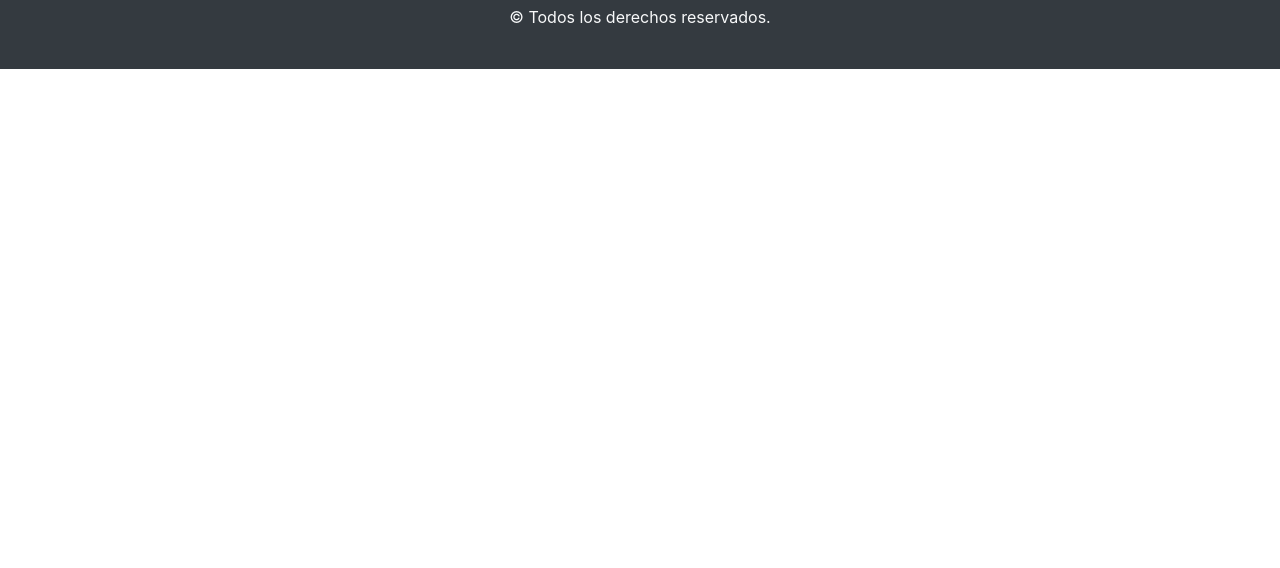
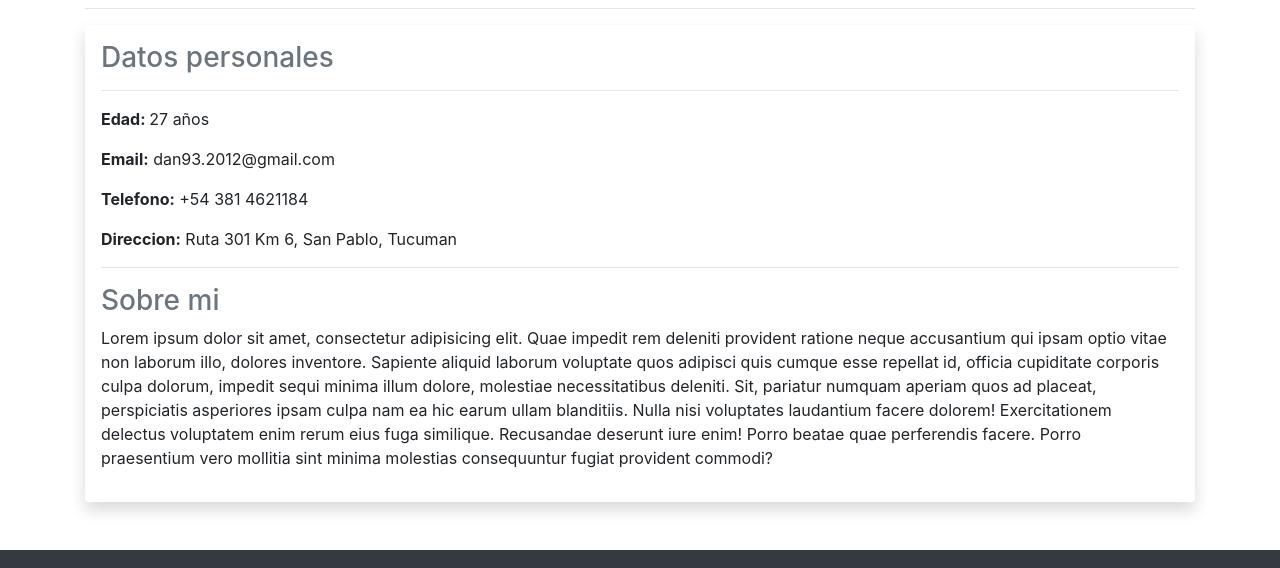
Before and after one commit to danielon9320/danielon9320.github.io, a plain HTML site: page index.html in a window 1280 px wide. Shown: the part 415-983 px from the top of the page. Before the commit the page ends 800 px from the top, so only its background shows below. Drawn offline with nearby package versions, Linux system fonts and the light colour scheme.

Commit message:
se agrego informacion basica de mi cv

```diff
--- a/index.html
+++ b/index.html
@@ -59,6 +59,21 @@
             <p class="lead">Software Developer</p>
         </div>
     </section>
+    <section class="container">
+        <h2 class="display-4 text-center my-4" id="informacionBasica">Informacion basica</h2>
+        <hr>
+        <article class="shadow p-3 mb-5 bg-white rounded">
+            <h3 class="text-secondary">Datos personales</h3>
+            <hr>
+            <strong><p>Edad: </strong> 27 años</p>
+            <strong><p>Email:</strong> dan93.2012@gmail.com</p>
+            <strong><p>Telefono:</strong> +54 381 4621184</p>
+           <strong><p>Direccion:</strong> Ruta 301 Km 6, San Pablo, Tucuman</p>
+            <hr>
+            <h3 class="text-secondary">Sobre mi</h3>
+            <p>Lorem ipsum dolor sit amet, consectetur adipisicing elit. Quae impedit rem deleniti provident ratione neque accusantium qui ipsam optio vitae non laborum illo, dolores inventore. Sapiente aliquid laborum voluptate quos adipisci quis cumque esse repellat id, officia cupiditate corporis culpa dolorum, impedit sequi minima illum dolore, molestiae necessitatibus deleniti. Sit, pariatur numquam aperiam quos ad placeat, perspiciatis asperiores ipsam culpa nam ea hic earum ullam blanditiis. Nulla nisi voluptates laudantium facere dolorem! Exercitationem delectus voluptatem enim rerum eius fuga similique. Recusandae deserunt iure enim! Porro beatae quae perferendis facere. Porro praesentium vero mollitia sint minima molestias consequuntur fugiat provident commodi?</p>
+        </article>
+    </section>
 
 
     <footer class="bg-dark text-light py-4">
```
